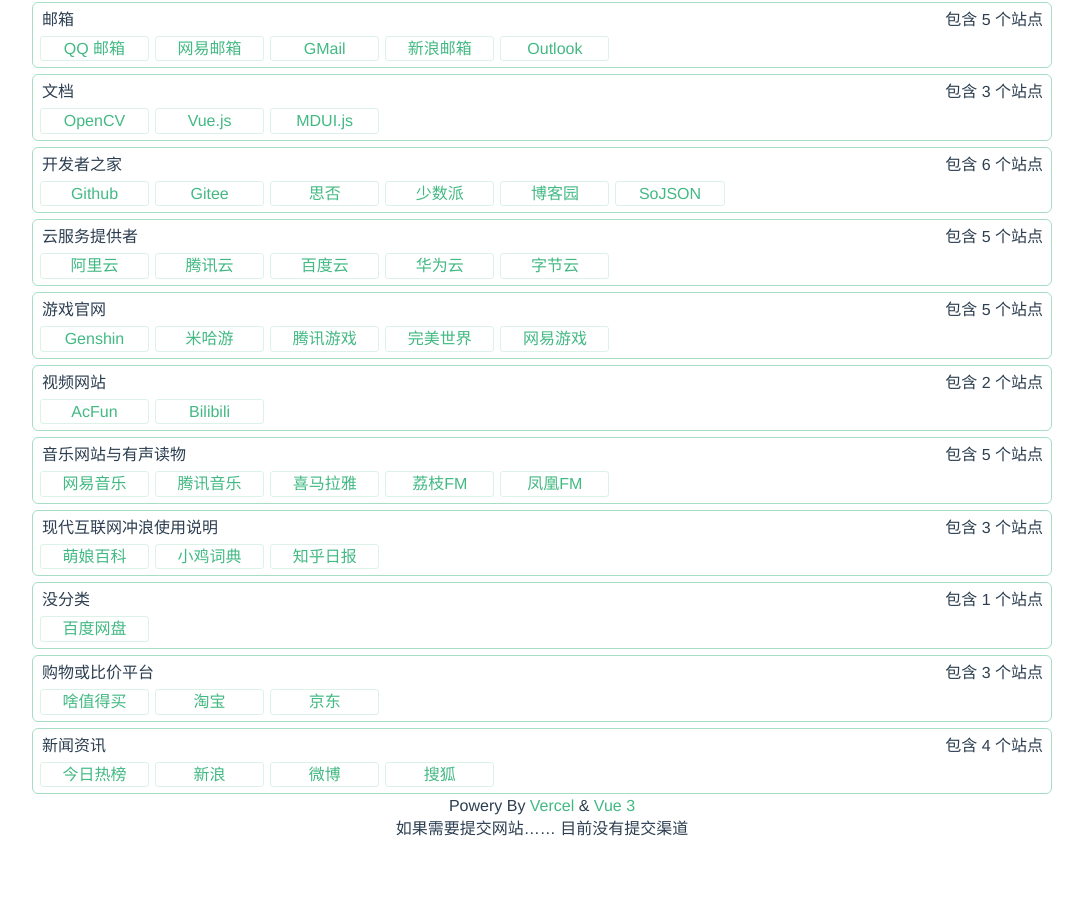
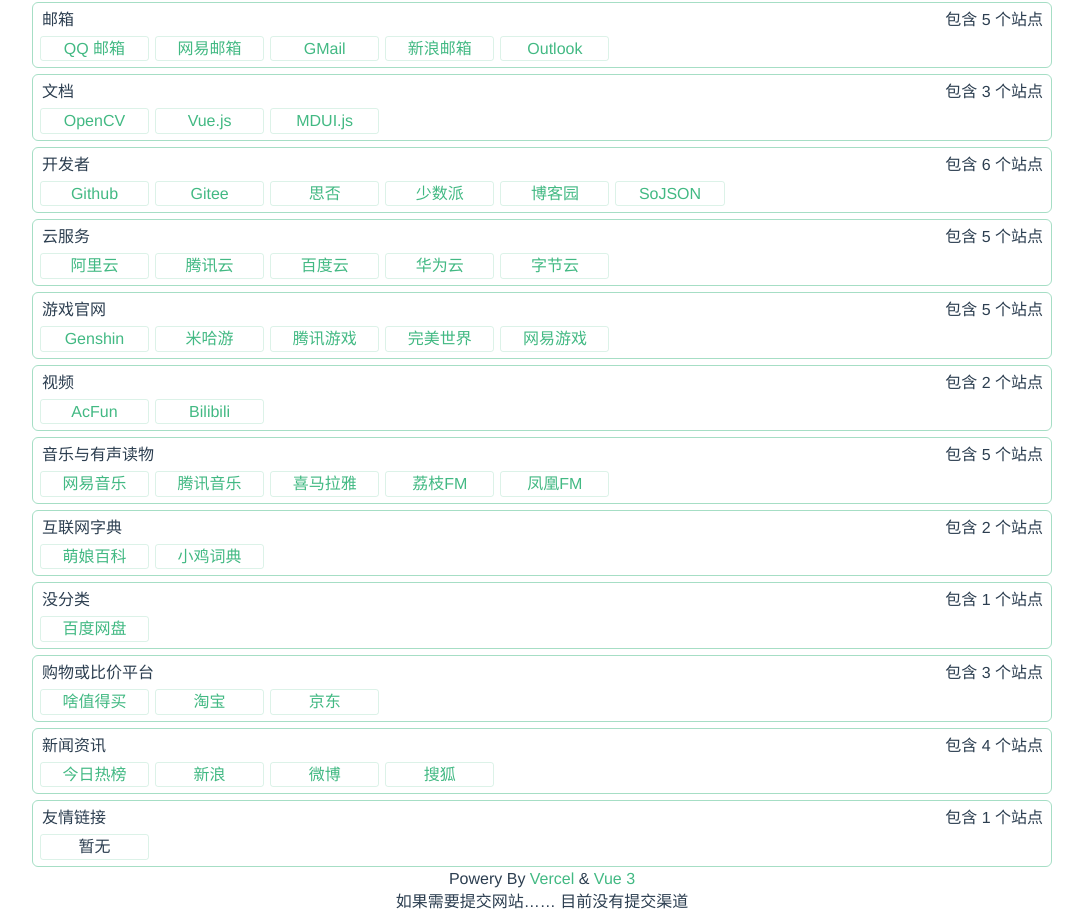
Before and after one commit to conglinyizhi/NavigationCenter, a Vue app: page / in a window 1280 px wide. Shown: the part 181-1101 px from the top of the page, without its empty margins (98-1181 px from the left). Before the commit the page ends 1028 px from the top, so only its background shows below. Built offline with nearby package versions, Linux system fonts and the light colour scheme.

Commit message:
加入可以让部分站点关闭的开关

```diff
--- a/src/components/LinkCardGroup.vue
+++ b/src/components/LinkCardGroup.vue
@@ -7,15 +7,17 @@
       />
       <span class="right">包含 {{siteData.list.length}} 个站点</span>
     </div>
+    <span v-for="(site,key) in siteData.list" :key="key">
       <a
-      v-for="(site,key) in siteData.list"
-      :key="key"
         class="linkCard"
         :href="site.url"
         v-text="site.title"
         :title="site.alt || site.title"
         target="_blank"
+        v-if="!site.close"
       />
+      <span v-else class="linkCard" v-text="site.title" @click="showCloseMessage(site)"/>
+    </span>
   </div>
 </template>
 
@@ -35,12 +37,16 @@ export default {
           {
             title: "范例地址",
             url: "https://www.baidu.com",
-            alt:"链接"
+            alt: "链接",
           },
         ],
       },
     },
+  },methods: {
+    showCloseMessage(site){
+      window.alert(`站点 ${site.title} 关闭原因:\n${site.close}`)
     }
+  },
 };
 </script>
 
--- a/src/components/Navigation.vue
+++ b/src/components/Navigation.vue
@@ -10,7 +10,7 @@
 import LinkCardGroup from "./LinkCardGroup.vue";
 const siteData = [
   {
-    title: "其他的导航网站",
+    title: "更多导航网站",
     list: [
       { title: "萌导航", url: "https://www.moe123.net" },
       { title: "个站商店", url: "https://storeweb.cn" },
@@ -35,7 +35,7 @@ const siteData = [
     ],
   },
   {
-    title: "开发者之家",
+    title: "开发者",
     list: [
       { title: "Github", url: "https://www.github.com" },
       { title: "Gitee", url: "https://www.github.com" },
@@ -46,7 +46,7 @@ const siteData = [
     ],
   },
   {
-    title: "云服务提供者",
+    title: "云服务",
     list: [
       { title: "阿里云", url: "https://cloud.aliyun.com" },
       { title: "腾讯云", url: "https://cloud.tencent.com" },
@@ -66,14 +66,14 @@ const siteData = [
     ],
   },
   {
-    title: "视频网站",
+    title: "视频",
     list: [
       { title: "AcFun", url: "https://www.acfun.com" },
       { title: "Bilibili", url: "https://www.bilibili.com" },
     ],
   },
   {
-    title: "音乐网站与有声读物",
+    title: "音乐与有声读物",
     list: [
       { title: "网易音乐", url: "https://music.163.com/" },
       { title: "腾讯音乐", url: "https://music.qq.com/" },
@@ -83,11 +83,10 @@ const siteData = [
     ],
   },
   {
-    title: "现代互联网冲浪使用说明",
+    title: "互联网字典",
     list: [
       { title: "萌娘百科", url: "https://zh.moegirl.org.cn" },
       { title: "小鸡词典", url: "https://jikipedia.com" },
-      { title: "知乎日报", url: "https://daily.zhihu.com/" },
     ],
   },
   {
@@ -110,7 +109,12 @@ const siteData = [
       { title: "微博", url: "https://www.weibo.com" },
       { title: "搜狐", url: "https://www.sohu.com" },
     ],
-  },
+  },{
+    title:"友情链接",
+    list:[
+      {title:"暂无",url:"?",close:"暂时没有友情链接"}
+    ]
+  }
 ];
 export default {
   data() {
```
Lines whose indentation alone changed are shown as unchanged.
